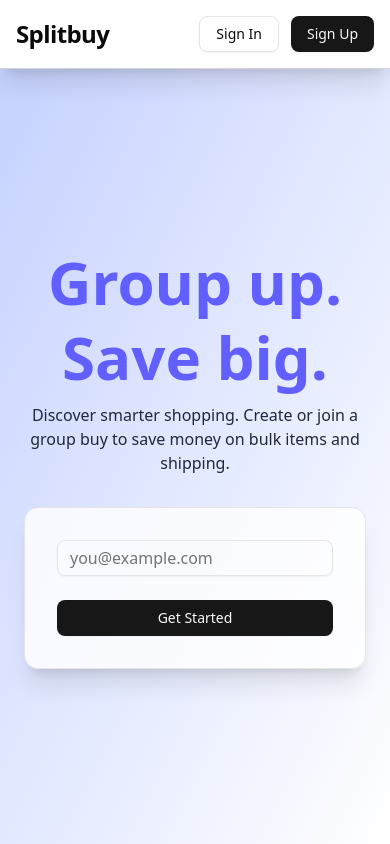
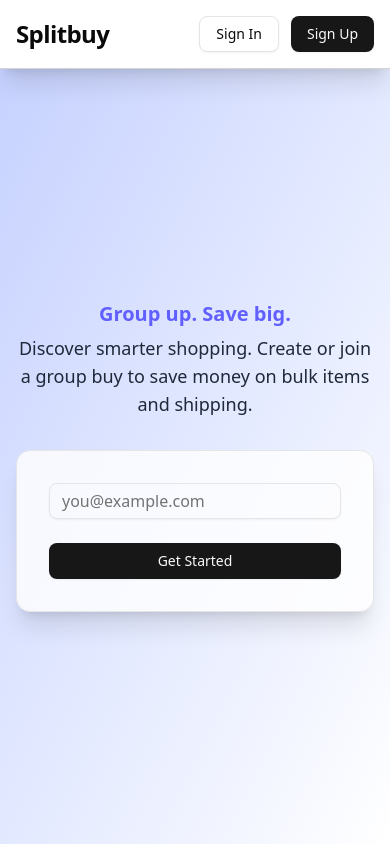
Before and after one commit to shelesteven/Splitbuy, a Next.js app: page / in a window 390 px wide. Built offline with nearby package versions, Linux system fonts and the light colour scheme.

Commit message:
Page container

```diff
--- a/src/app/page.tsx
+++ b/src/app/page.tsx
@@ -5,6 +5,8 @@ import { Input } from "@/components/ui/input";
 import { Card } from "@/components/ui/card";
 
 import { Form, FormControl, FormField, FormItem, FormMessage } from "@/components/ui/form";
+
+import { PageContainer } from "@/components/page-container";
 
 import { zodResolver } from "@hookform/resolvers/zod";
 import { useForm } from "react-hook-form";
@@ -16,7 +18,7 @@ const formSchema = z.object({
     email: z.string().email(),
 });
 
-export default function Page() {
+export default function Home() {
     const form = useForm({
         resolver: zodResolver(formSchema),
         defaultValues: {
@@ -25,11 +27,11 @@ export default function Page() {
     });
 
     return (
-        <section className="flex grow items-center justify-center bg-gradient-to-br from-indigo-200 to-white dark:from-indigo-950/40 dark:to-gray-950 px-6 py-16 overflow-hidden">
+        <PageContainer className="items-center justify-center bg-gradient-to-br from-indigo-200 to-white dark:from-indigo-950/40 dark:to-gray-950">
             <div className="mx-auto flex flex-col items-center justify-between z-10">
                 <div className="text-center max-w-2xl">
-                    <h1 className="text-6xl md:text-7xl font-extrabold text-indigo-500 dark:text-indigo-400 leading-tight mb-2">Group up. Save big.</h1>
-                    <p className="text-md md:text-lg text-gray-800 dark:text-gray-200 mb-8">Discover smarter shopping. Create or join a group buy to save money on bulk items and shipping.</p>
+                    <h1 className="text-xl md:text-7xl font-extrabold text-indigo-500 dark:text-indigo-400 leading-tight mb-2">Group up. Save big.</h1>
+                    <p className="text-lg md:text-2xl text-gray-800 dark:text-gray-200 mb-8">Discover smarter shopping. Create or join a group buy to save money on bulk items and shipping.</p>
                 </div>
 
                 <Card className="w-full max-w-md bg-background/80 p-8 shadow-xl">
@@ -54,6 +56,6 @@ export default function Page() {
                     </Form>
                 </Card>
             </div>
-        </section>
+        </PageContainer>
     );
 }
--- a/src/app/sign-in/page.tsx
+++ b/src/app/sign-in/page.tsx
@@ -0,0 +1,9 @@
+import { PageContainer } from "@/components/page-container";
+
+export default function Page() {
+    return (
+        <PageContainer className="mx-auto">
+            <h1>Sign In</h1>
+        </PageContainer>
+    );
+}
--- /dev/null
+++ b/src/components/page-container.tsx
@@ -0,0 +1,5 @@
+import { cn } from "@/lib/utils";
+
+export function PageContainer({ className, children }: { className?: string; children: React.ReactNode }) {
+    return <div className={cn("container flex grow px-4 py-16", className)}>{children}</div>;
+}
```
